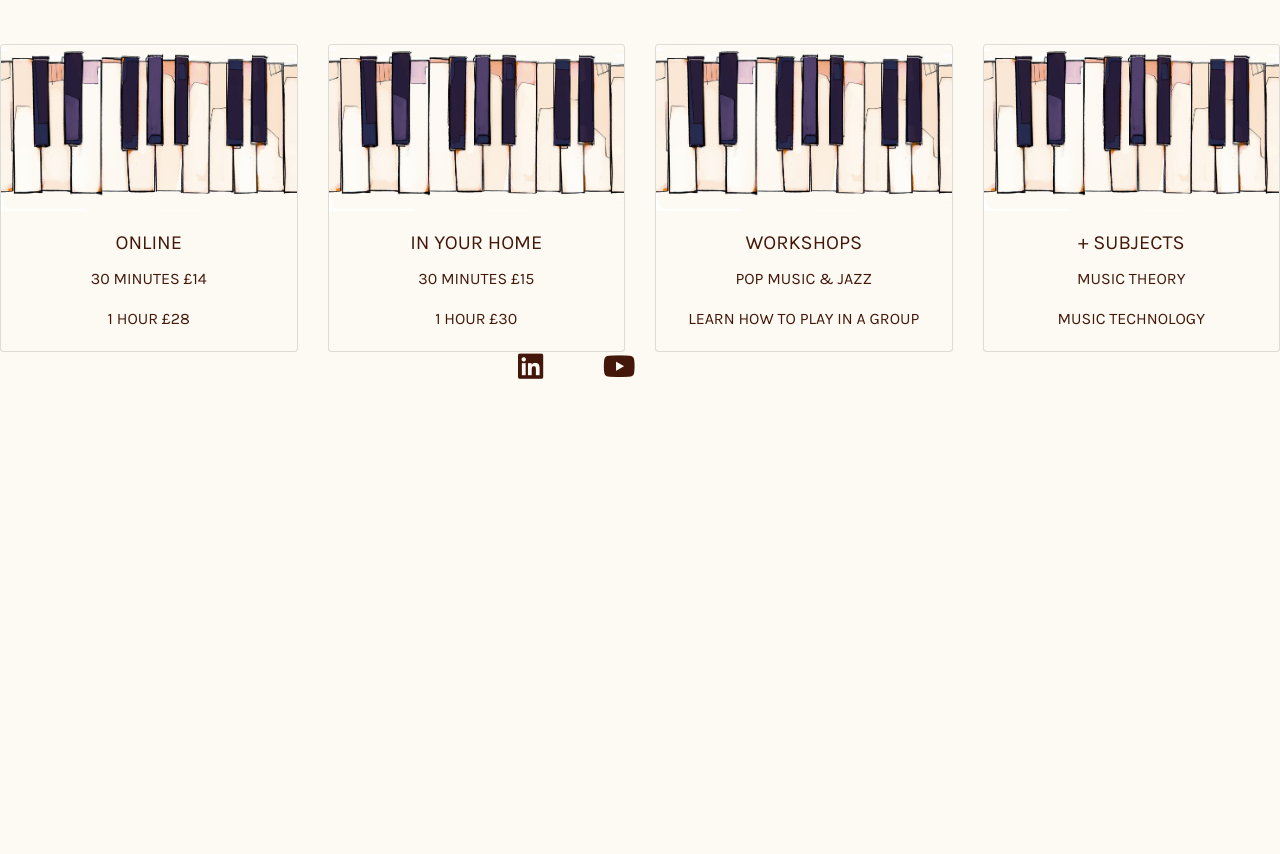
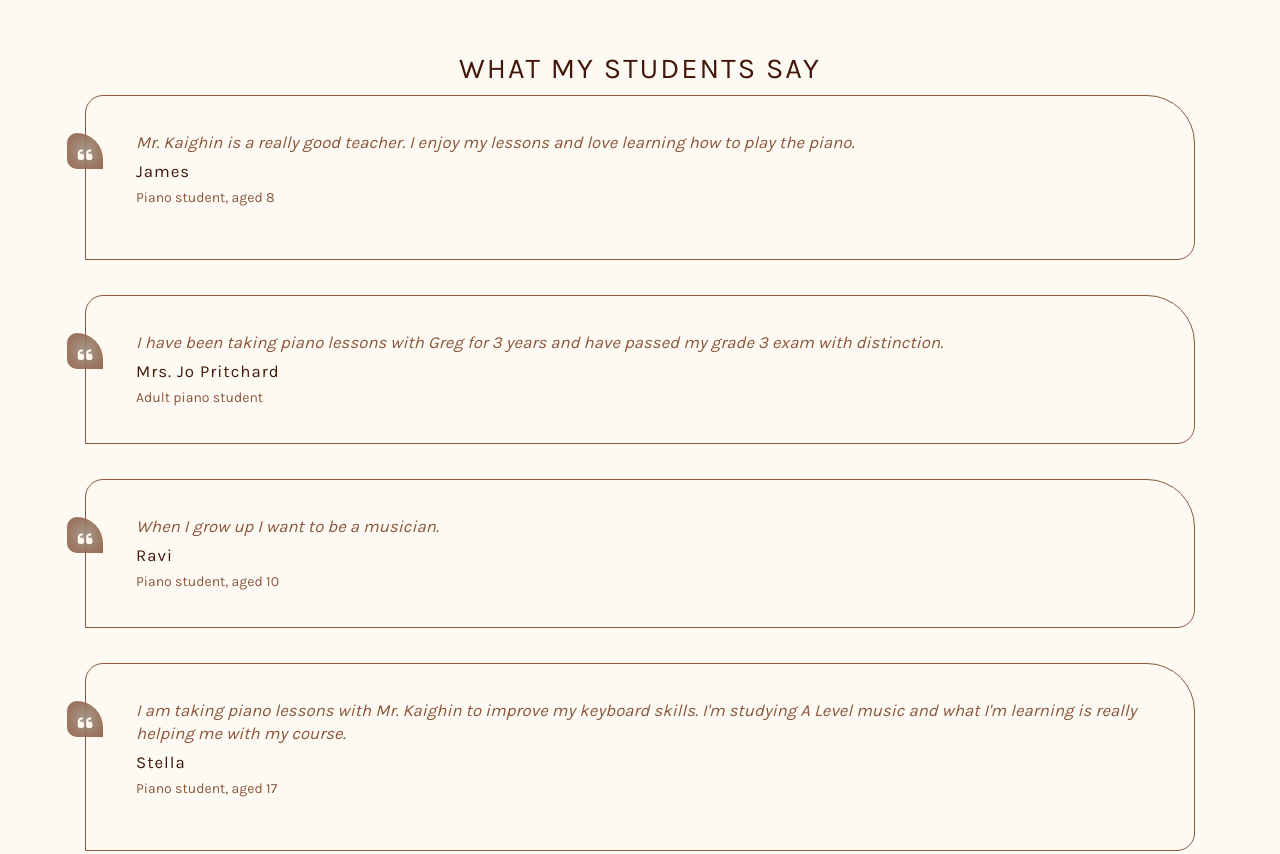
Before and after one commit to GregKaighin/piano-lessons-with-greg-kaighin-website, a plain HTML site: page index.html in a window 1280 px wide. Shown: the part 780-1634 px from the top of the page. Before the commit the page ends 1180 px from the top, so only its background shows below. Drawn offline with nearby package versions, Linux system fonts and the light colour scheme.

Commit message:
Style testimonial

```diff
--- a/assets/css/style.css
+++ b/assets/css/style.css
@@ -117,3 +117,60 @@
      font-size: 180%;
      color: #43170A;
 }
+/*--------------------------------- Testimonials*/
+#quotes h3 {
+     text-align: center;
+     padding-top: 8px;
+     font-size: 180%;
+     text-transform: uppercase;
+     color: #43170A;
+     letter-spacing: 2px;
+}
+
+#quotes h4 {
+padding-top: 8px;
+}
+
+.testimonial .testimonial-content {
+    font-size: 14px;
+    padding: 35px 25px 35px 50px;
+    margin-bottom: 35px;
+    background: rgb(253, 250, 243);
+    border: 1px solid  #8B573C;
+    border-radius: 18px 48px 18px 0;
+    position: relative;
+}
+.testimonial-content .testimonial-icon {
+    width: 36px;
+    height: 36px;
+    background: radial-gradient( rgba(158, 143, 130, 0.9),rgba(139, 87, 60, 0.9));
+    border-radius: 18px 48px 0 18px;
+    text-align: center;
+    font-size: 120%;
+    color: rgb(253, 250, 243);
+    line-height: 46px;
+    position: absolute;
+    top: 37px;
+    left: -19px;
+}
+.testimonial .description {
+    font-size: 120%;
+    font-style: italic;
+    color: #8B573C;
+    line-height: 23px;
+    margin: 0;
+}
+.testimonial .title {
+    display: block;
+    font-size: 120%;
+    font-weight: 400;
+    color:  #43170A;
+    text-transform: capitalize;
+    letter-spacing: 1px;
+    margin: 0 0 5px 0;
+}
+.testimonial .post {
+    display: block;
+    font-size: 100%;
+    color: #8B573C;
+}
--- a/index.html
+++ b/index.html
@@ -4,7 +4,7 @@
 <head>
     <meta charset="UTF-8">
     <meta name="viewport" content="width=device-width, initial-scale=1.0">
-    <title>Header, Jumbotron, About Me</title>
+    <title>Header, Jumbotron, About Me, Cards, Footer</title>
     <link rel="stylesheet" href="https://stackpath.bootstrapcdn.com/bootstrap/4.4.1/css/bootstrap.min.css"
         integrity="sha384-Vkoo8x4CGsO3+Hhxv8T/Q5PaXtkKtu6ug5TOeNV6gBiFeWPGFN9MuhOf23Q9Ifjh" crossorigin="anonymous">
     <link rel="stylesheet" href="assets/css/style.css" type="text/css" />
@@ -48,8 +48,8 @@
             <p>Bedfordshire area & online</p>
         </div>
     </div>
-    <div class="page-scroll">
-        <section id="about-me">
+    <section>
+        <div class="page-scroll" id="about-me">
             <div id="module" class="container">
                 <h3>About Me</h3>
                 <p class="excerpt">Hello, my name is Greg Kaighin and thank you for visiting my website. Music has been
@@ -80,8 +80,73 @@
                 <a id="collapse-button" role="button" class="collapsed" data-toggle="collapse" href="#collapseExample"
                     aria-expanded="false" aria-controls="collapseExample"></a>
             </div>
+            </div>
         </section>
-    </div>
+     <section id="quotes">
+        <h3>What my students say</h3>
+        <div class="container">
+            <div class="row">
+                <div class="col-md-12">
+                    <div class="testimonial">
+                        <div class="testimonial-content">
+                            <div class="testimonial-icon">
+                                <i class="fa fa-quote-left"></i>
+                            </div>
+                            <p class="description">
+                                Mr. Kaighin is a really good teacher. I enjoy my lessons and love learning how to
+                                play the piano.
+                                <h4 class="title">James</h4>
+                        <span class="post">Piano student, aged 8</span>
+                            </p>
+                        </div>
+
+                    </div>
+                    <div class="testimonial">
+                        <div class="testimonial-content">
+                            <div class="testimonial-icon">
+                                <i class="fa fa-quote-left"></i>
+                            </div>
+                            <p class="description">
+                                I have been taking piano lessons with Greg for 3 years and have passed my grade 3
+                                exam with distinction.
+                            </p>
+                            <h4 class="title">Mrs. Jo Pritchard</h4>
+                        <span class="post">Adult piano student</span>
+                        </div>
+
+                    </div>
+                    <div class="testimonial">
+                        <div class="testimonial-content">
+                            <div class="testimonial-icon">
+                                <i class="fa fa-quote-left"></i>
+                            </div>
+                            <p class="description">
+                                When I grow up I want to be a musician.
+                            </p>
+                        <h4 class="title">Ravi</h4>
+                        <span class="post">Piano student, aged 10</span>
+                        </div>
+
+                    </div>
+
+                    <div class="testimonial">
+                        <div class="testimonial-content">
+                            <div class="testimonial-icon">
+                                <i class="fa fa-quote-left"></i>
+                            </div>
+                            <p class="description">
+                                I am taking piano lessons with Mr. Kaighin to improve my keyboard skills. I'm
+                                studying A Level music and what I'm learning is really helping me with my course.
+                           <h4 class="title">Stella</h4>
+                        <span class="post">Piano student, aged 17</span>
+                            </p>
+                        </div>
+
+                    </div>
+                </div>
+            </div>
+        </div>
+    </section>
     <section>
         <div class="card-deck">
             <div class="card">
```
